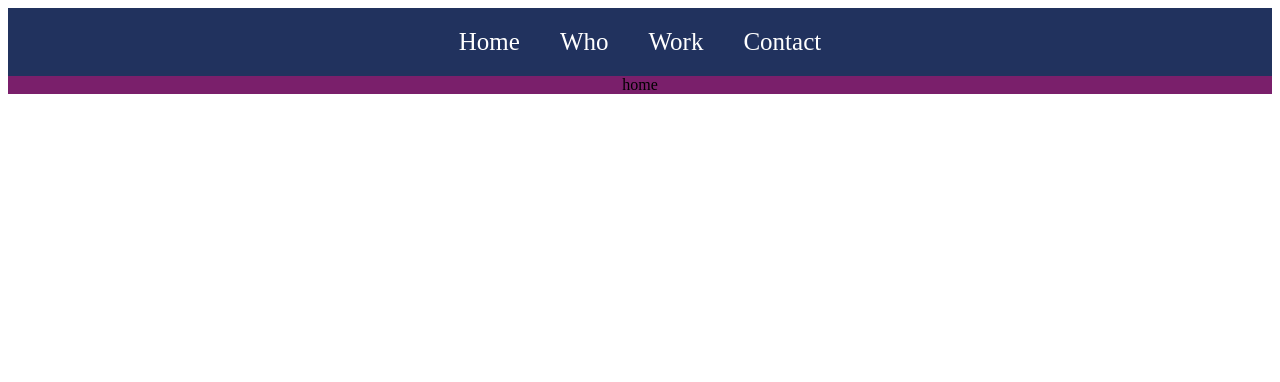
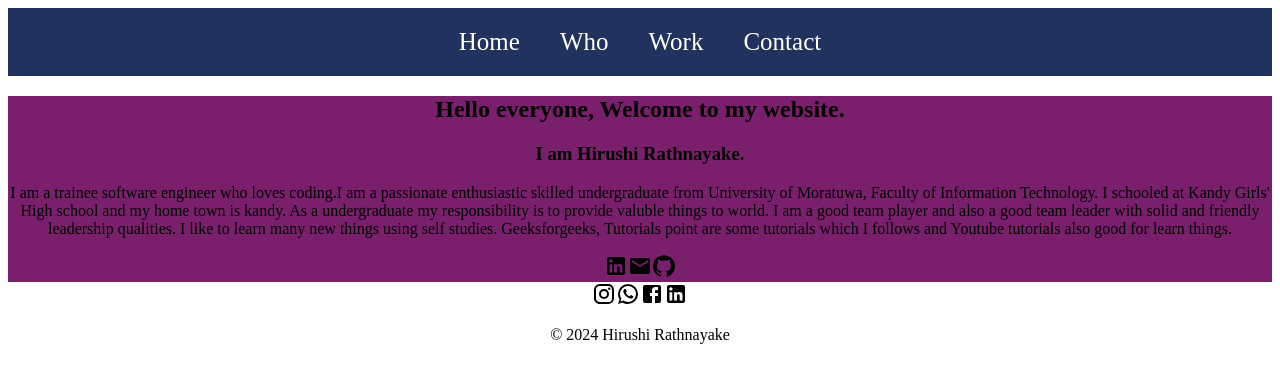
Before and after one commit to hirushiRathnayake/Elders_App, a React (Create React App) app in the folder elders/: page / in a window 1280 px wide. Shown: the top 382 px of the page. Built offline with nearby package versions, Linux system fonts and the light colour scheme.

Commit message:
make home page

```diff
--- a/elders/src/App.js
+++ b/elders/src/App.js
@@ -5,6 +5,7 @@ import Contact from './Pages/Contact';
 import './App.css';
 import {BrowserRouter,Router,Routes,Route} from "react-router-dom";
 import Navbar from './components/Navbar';
+import Footer from './components/Footer';
 
 function App() {
   return (
@@ -18,6 +19,7 @@ function App() {
         <Route path='/Contact' element={<Contact/>}/>
 
     </Routes>
+    <Footer/>
     </BrowserRouter>
 
   </div>
--- a/elders/src/Pages/Home.js
+++ b/elders/src/Pages/Home.js
@@ -1,12 +1,26 @@
 import React from 'react'
 import '../style/Home.css';
-
-
+import LinkedInIcon from '@mui/icons-material/LinkedIn';
+import MailIcon from '@mui/icons-material/Mail';
+import GitHubIcon from '@mui/icons-material/GitHub';
 
 function Home() {
   return (
-    <div className='Hero'>
-               home
+    <div className='home'>
+    <div className='about'>
+      <h2>Hello everyone, Welcome to my website.</h2>
+      <h3>I am Hirushi Rathnayake.</h3>
+      <div className='prompt'>
+        <p>I am a trainee software engineer who loves coding.I am a passionate enthusiastic skilled undergraduate from University of Moratuwa, Faculty of Information Technology.
+      I schooled at Kandy Girls' High school and my home town is kandy. As a undergraduate my responsibility is to provide valuble things to world. I am a good team player and also a good team leader
+      with solid and friendly leadership qualities. I like to learn many new things using self studies. Geeksforgeeks, Tutorials point are some tutorials which I follows and
+      Youtube tutorials also good for learn things.</p>
+      <LinkedInIcon/>
+      <MailIcon/>
+      <GitHubIcon/>
+      </div>
+    </div>
+    <div className='skills'></div>
     </div>
   )
 }
--- /dev/null
+++ b/elders/src/components/Footer.js
@@ -0,0 +1,22 @@
+import React from 'react'
+import InstagramIcon from '@mui/icons-material/Instagram';
+import WhatsAppIcon from '@mui/icons-material/WhatsApp';
+import FacebookIcon from '@mui/icons-material/Facebook';
+import LinkedInIcon from '@mui/icons-material/LinkedIn';
+import '../style/Footer.css';
+
+function Footer() {
+  return (
+    <div className='footer'>
+        <div className='socialMedia'>
+           <InstagramIcon/>
+           <WhatsAppIcon/>
+           <FacebookIcon/>
+           <LinkedInIcon/>
+        </div>
+      <p> &copy; 2024 Hirushi Rathnayake</p>
+    </div>
+  )
+}
+
+export default Footer
--- a/elders/src/style/Home.css
+++ b/elders/src/style/Home.css
@@ -1,4 +1,4 @@
-.Hero{
+.home{
     background-color: rgb(122, 31, 107);
 
     }
```
Also changed, not shown: elders/src/style/Footer.css (added).
